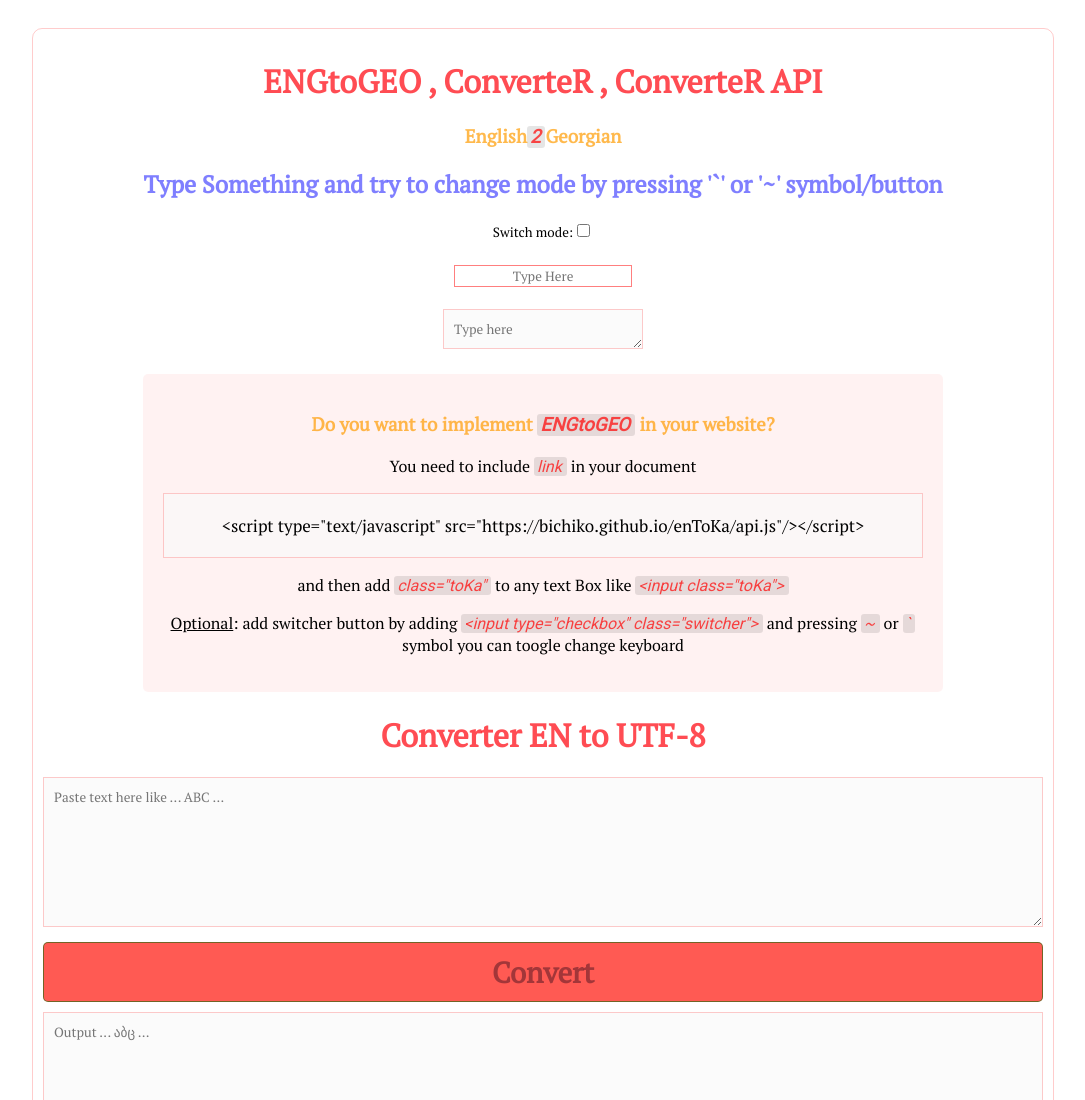
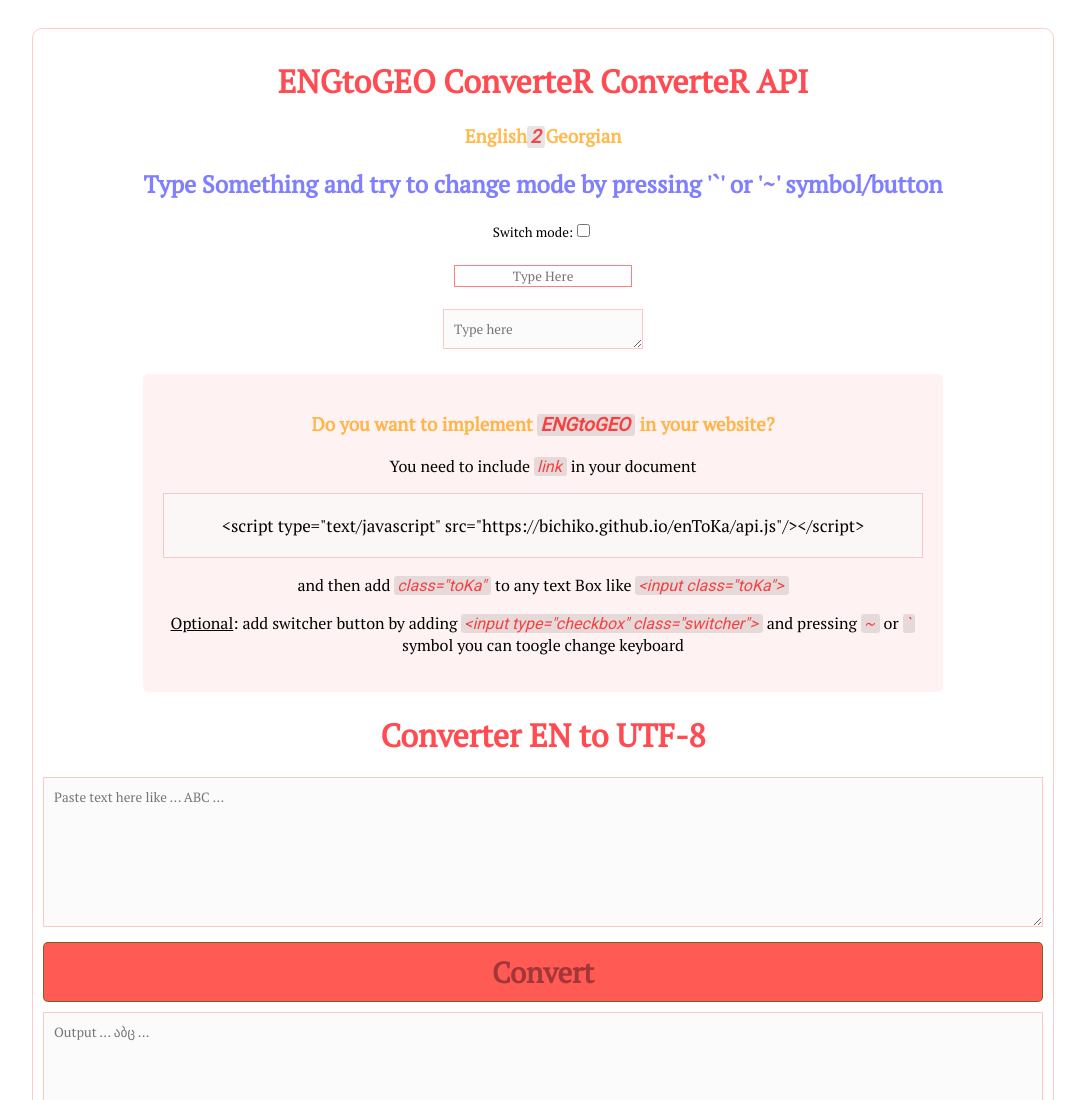
Before and after one commit to n1md7/enToKa, a plain HTML site: page index.html in a window 1280 px wide. Shown: the top 1100 px of the page, without its empty margins (97-1182 px from the left). Drawn offline with Linux system fonts and the light colour scheme.

Commit message:
nav bar edited

```diff
--- a/index.html
+++ b/index.html
@@ -133,9 +133,9 @@
 <body>
 <div class="container">
 	<h1>
-		<a class="nostl" href="#entogeo">ENGtoGEO</a>
-		<a class="nostl" href="#converter">, ConverteR</a>
-		<a class="nostl" href="#converterapi">, ConverteR API</a>
+		<a class="nostl" href="#entogeo">ENGtoGEO </a>
+		<a class="nostl" href="#converter"> ConverteR</a>
+		<a class="nostl" href="#converterapi"> ConverteR API</a>
 	</h1>
 	<h3>English<em>2</em>Georgian</h3>
 	<h2>Type Something and try to change mode by pressing '`' or '~' symbol/button</h2>
```
